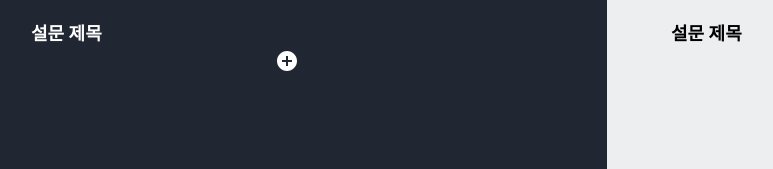
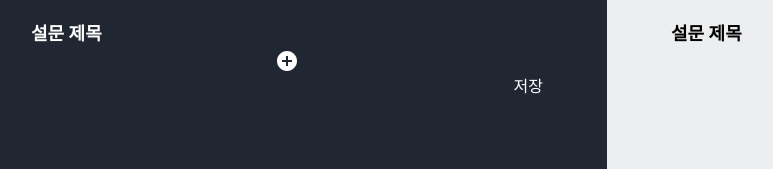
Before and after one commit to moka-team/mokaform-client, a React (Create React App) app: page /create-survey in a window 1280 px wide. Shown: the top 169 px of the page, without its empty margins (33-806 px from the left). Built offline with nearby package versions, Linux system fonts and the light colour scheme; the HTML template or start-up script is replaced by a standard one.

Commit message:
refactor: 설문 생성 index.js 수정 및 파일 코드 정리

```diff
--- a/src/components/surveys/create/CreateSection.jsx
+++ b/src/components/surveys/create/CreateSection.jsx
@@ -1,5 +1,5 @@
 import React from "react";
-import { Create } from "./styled";
+import { Create, Save } from "./styled";
 import SurveyItemCreator from "./SurveyItemCreator";
 import { surveyListState } from "../../../atoms";
 import { useRecoilValue } from "recoil";
@@ -14,6 +14,7 @@ export default function CreateSection() {
         <SurveyCreateItem key={surveyItem.id} item={surveyItem} />
       ))}
       <SurveyItemCreator></SurveyItemCreator>
+      <Save>저장</Save>
     </Create>
   );
 }
--- /dev/null
+++ b/src/components/surveys/create/CreateSurvey.jsx
@@ -0,0 +1,19 @@
+import React from "react";
+import styled from "styled-components";
+import CreateSection from "../../../components/surveys/create/CreateSection";
+import PreviewSection from "../../../components/surveys/create/PreviewSection";
+
+const Container = styled.div`
+  display: flex;
+  min-height: 100vh;
+  background-color: red;
+`;
+
+export default function CreateSurvey() {
+  return (
+    <Container>
+      <CreateSection></CreateSection>
+      <PreviewSection></PreviewSection>
+    </Container>
+  );
+}
--- a/src/components/surveys/create/styled.js
+++ b/src/components/surveys/create/styled.js
@@ -79,6 +79,12 @@ const Answer = styled.input`
   }
 `;
 
+const Save = styled.div`
+  color: white;
+  font-weight: 500;
+  text-align: right;
+`;
+
 export {
   Create,
   Preview,
@@ -86,4 +92,5 @@ export {
   QuestionOption,
   QuestionText,
   Answer,
+  Save,
 };
--- a/src/pages/surveys/create/index.js
+++ b/src/pages/surveys/create/index.js
@@ -1,19 +1,6 @@
 import React from "react";
-import styled from "styled-components";
-import CreateSection from "../../../components/surveys/create/CreateSection";
-import PreviewSection from "../../../components/surveys/create/PreviewSection";
-
-const Container = styled.div`
-  display: flex;
-  min-height: 100vh;
-  background-color: red;
-`;
+import CreateSurvey from "../../../components/surveys/create/CreateSurvey";
 
 export default function CreateSurvey2() {
-  return (
-    <Container>
-      <CreateSection></CreateSection>
-      <PreviewSection></PreviewSection>
-    </Container>
-  );
+  return <CreateSurvey></CreateSurvey>;
 }
```
